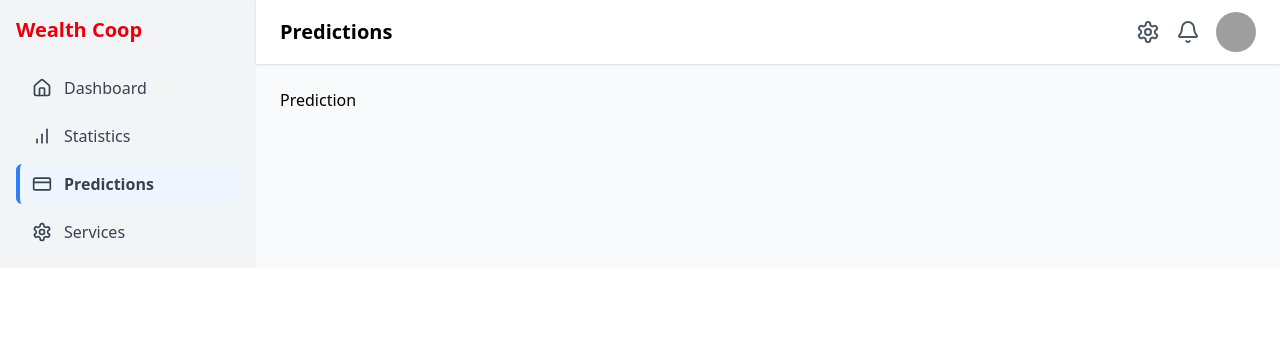
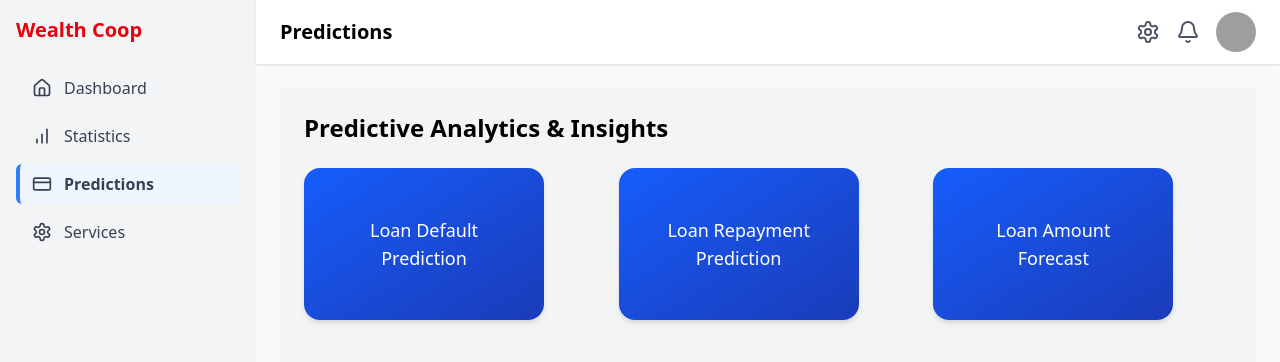
Before and after one commit to senithujkdy/wealth-coop-frontend, a React (Vite) app: page /predictions in a window 1280 px wide. Shown: the top 362 px of the page. Built offline with nearby package versions, Linux system fonts and the light colour scheme; grey boxes are pictures that could not be loaded.

Commit message:
feat(Prediction): add UI

```diff
--- a/src/pages/Prediction/Prediction.jsx
+++ b/src/pages/Prediction/Prediction.jsx
@@ -1,9 +1,23 @@
-import React from 'react'
+const predictions = [
+  { title: "Loan Default Prediction" },
+  { title: "Loan Repayment Prediction" },
+  { title: "Loan Amount Forecast" },
+];
 
-function Prediction() {
+export default function Predictions() {
   return (
-    <div>Prediction</div>
-  )
+    <div className="min-h-screen bg-gray-100 flex flex-col items-stretch justify-start p-6">
+      <h1 className="text-2xl font-semibold mb-6">Predictive Analytics & Insights</h1>
+      <div className="grid grid-cols-3 gap-4">
+        {predictions.map((item, index) => (
+          <div
+            key={index}
+            className="bg-gradient-to-br from-blue-600 to-blue-800 text-white p-12 rounded-2xl shadow-md text-lg font-medium text-center w-60"
+          >
+            {item.title}
+          </div>
+        ))}
+      </div>
+    </div>
+  );
 }
-
-export default Prediction
```
